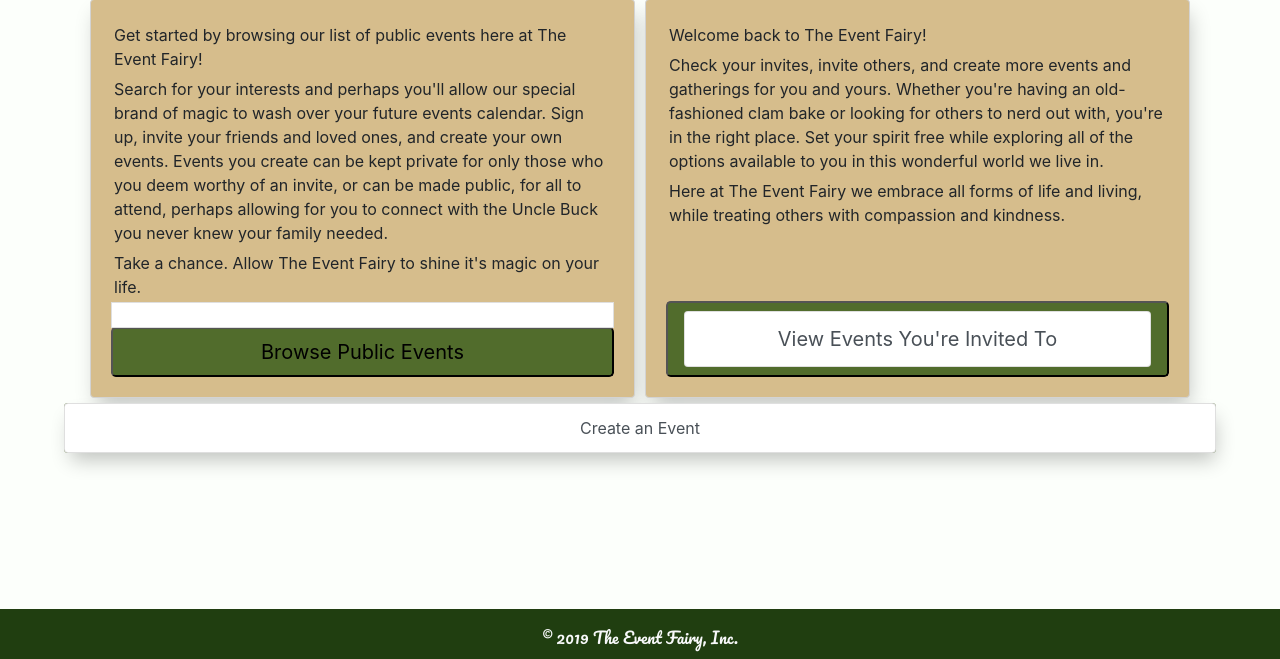
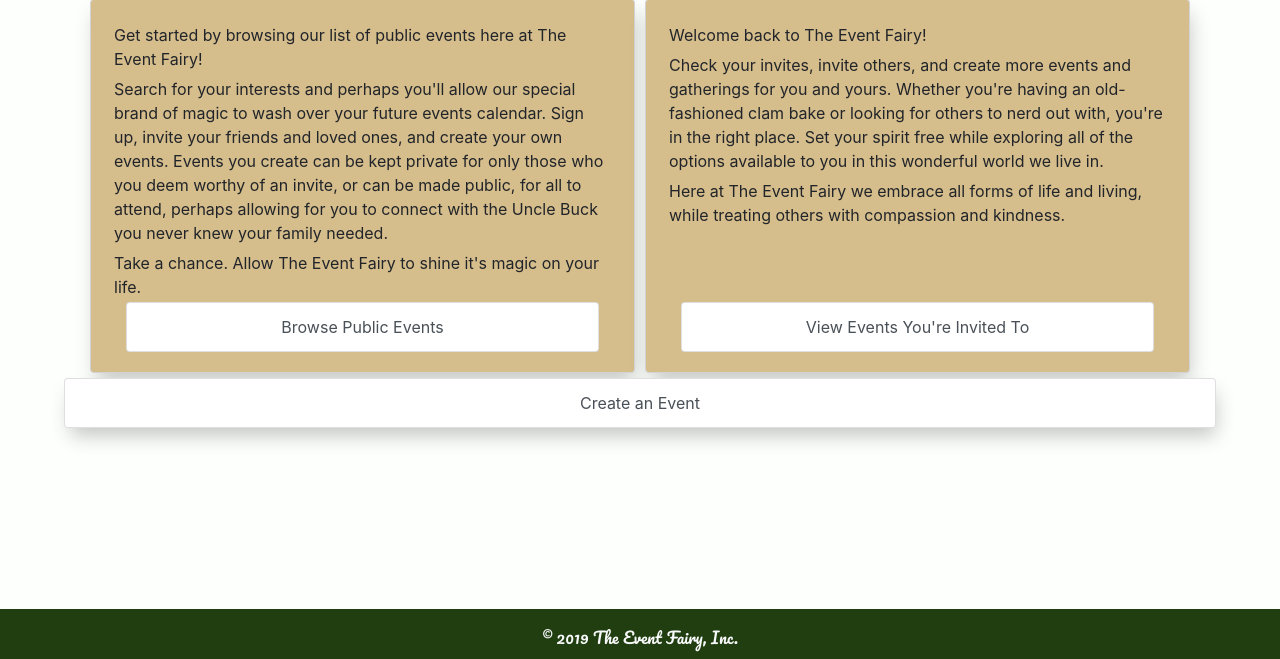
Before and after one commit to tranln025/the-event-fairy, a Django app: page /home/ in a window 1280 px wide. Shown: the part 141-800 px from the top of the page. Run offline with Django 3.2, Linux system fonts and the light colour scheme; some libraries are stand-ins or nearby versions.

Commit message:
fixed buttons on home screen

```diff
--- a/project_2_app/static/css/main.css
+++ b/project_2_app/static/css/main.css
@@ -122,12 +122,12 @@ img {
 .home-create-btn {
     text-align: center;
     border: 5px;
-    border-color: var(--olive-green);
+    /* border-color: var(--olive-green); */
     box-shadow: 3px 11px 20px -4px rgba(0,0,0,0.24);
 }
 
 .home-btn {
-    background-color: var(--olive-green);
+    /* background-color: var(--olive-green); */
 }
 
 /*------------------ About --------------------*/
--- a/project_2_app/templates/home.html
+++ b/project_2_app/templates/home.html
@@ -9,16 +9,19 @@
             <p>Get started by browsing our list of public events here at The Event Fairy!</p>
             <p>Search for your interests and perhaps you'll allow our special brand of magic to wash over your future events calendar.  Sign up, invite your friends and loved ones, and create your own events.  Events you create can be kept private for only those who you deem worthy of an invite, or can be made public, for all to attend, perhaps allowing for you to connect with the Uncle Buck you never knew your family needed.</p>
             <p>Take a chance.  Allow The Event Fairy to shine it's magic on your life.</p>
-            <a href="{% url 'public_list' %}" class="list-group-item list-group-item-action"></a><button class="mt-auto home-btn btn-lg bt-block">Browse Public Events</button></a>
+                <div class="container home-btn rounded mt-auto">
+                    <a href="{% url 'public_list' %}" class="list-group-item list-group-item-action">Browse Public Events</a>
+                </div>
         </div>
 
         <div class='home-nav-item card-body d-flex flex-column rounded'>
             <p>Welcome back to The Event Fairy!</p>
             <p>Check your invites, invite others, and create more events and gatherings for you and yours.  Whether you're having an old-fashioned clam bake or looking for others to nerd out with, you're in the right place.  Set your spirit free while exploring all of the options available to you in this wonderful world we live in.</p>
             <p>Here at The Event Fairy we embrace all forms of life and living, while treating others with compassion and kindness.</p>
-            <button class="mt-auto home-btn btn-lg bt-block"><a href="{% url 'private_list' %}" class="list-group-item list-group-item-action">View Events You're Invited To</a></button>
+                <div class="container home-btn rounded mt-auto">
+                    <a href="{% url 'private_list' %}" class="list-group-item list-group-item-action">View Events You're Invited To</a>
+                </div>
         </div>
-
     </div>
 
     <div class="home-create-btn home-btn rounded">
```
